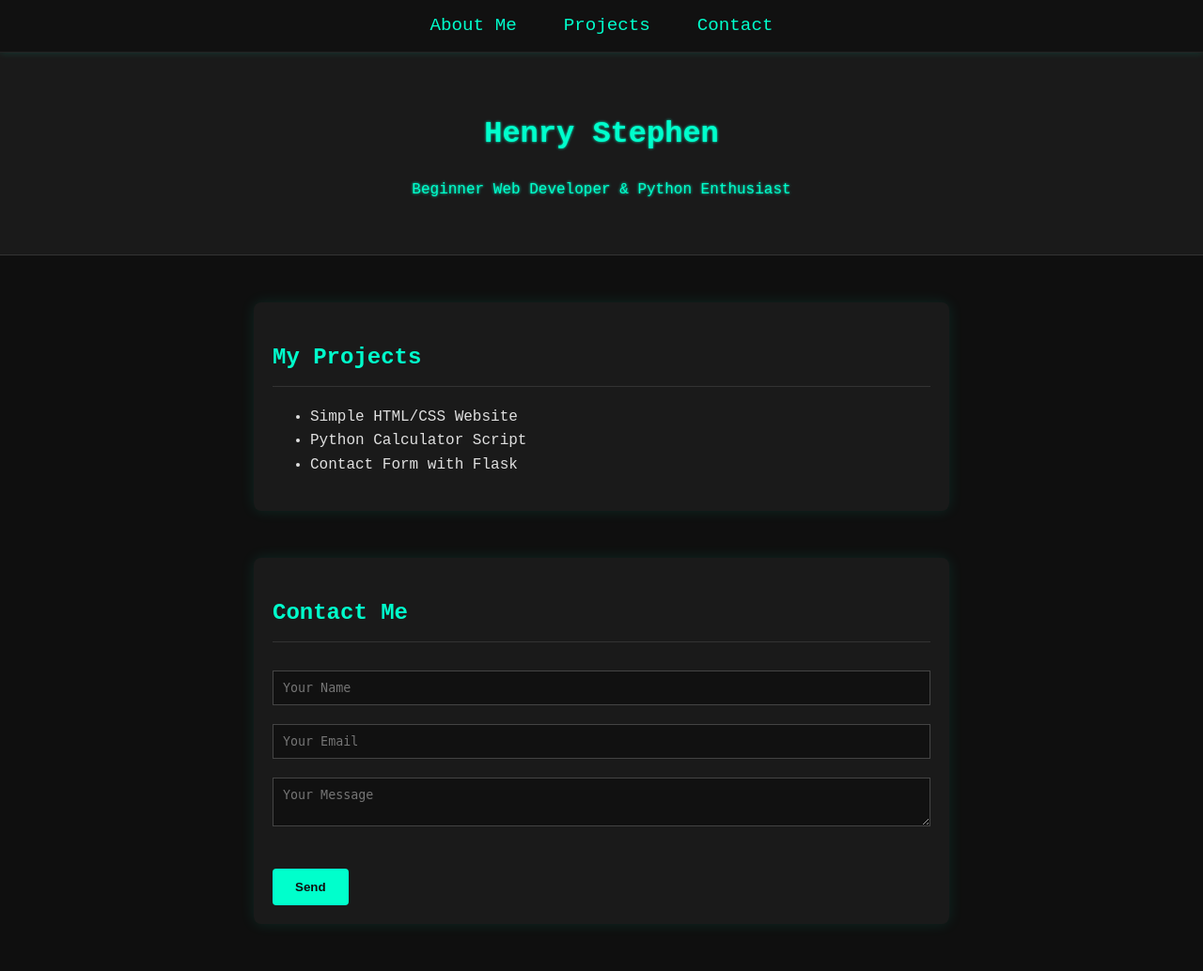
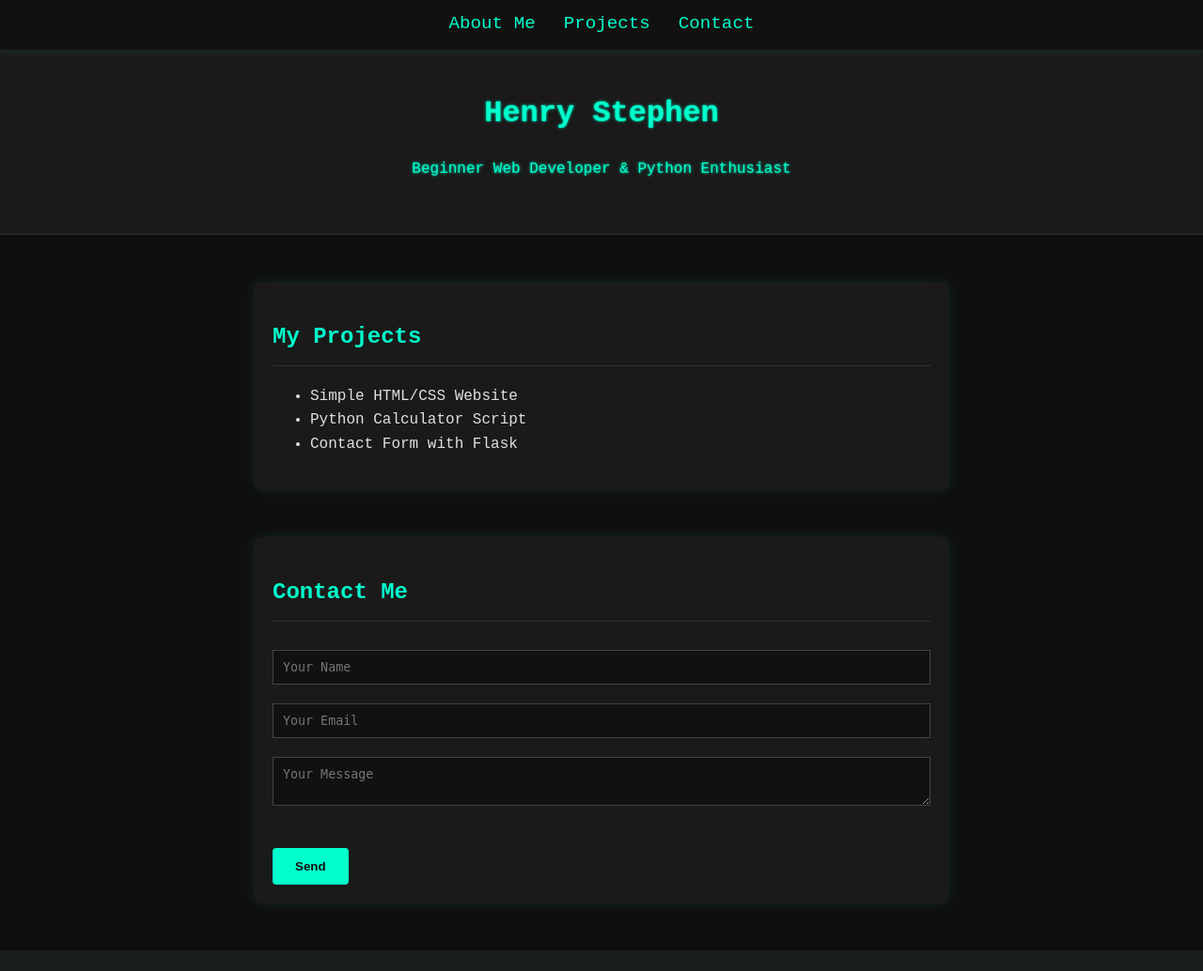
Before and after one commit to HenrysXAI/portfolio-site, a Flask app: page / in a window 1280 px wide. Shown: the whole page at 94% size. After the commit the page ends 1012 px from the top, so only its background shows below. Run offline with Flask 3, Linux system fonts and the light colour scheme; some libraries are stand-ins or nearby versions.

Commit message:
Add files via upload

```diff
--- a/static/style.css
+++ b/static/style.css
@@ -120,3 +120,15 @@
 html {
   scroll-behavior: smooth;
 }
+.navbar {
+  margin-bottom: -20px;
+  padding-top: 10px;
+}
+
+.navbar ul {
+  justify-content: center;
+  gap: 30px;
+}
+section {
+  scroll-margin-top: 80px;
+}
```
